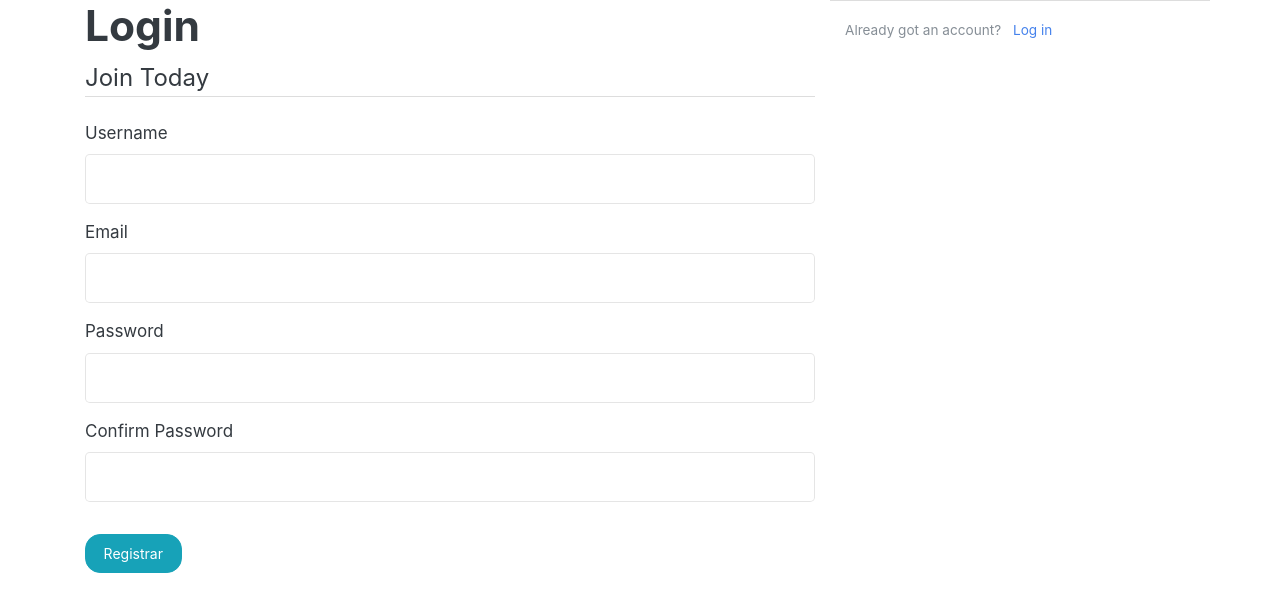
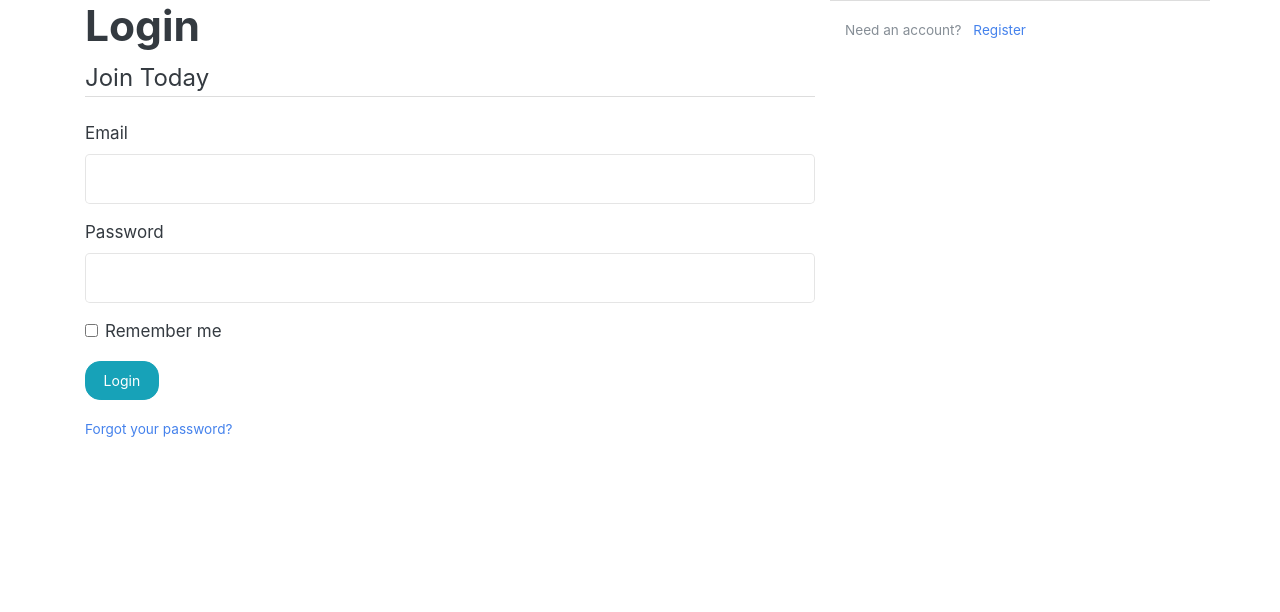
Before and after one commit to abolnaits/myblog, a Flask app: page / in a window 1280 px wide. Shown: the part 57-669 px from the top of the page. Run offline with Flask 2, Linux system fonts and the light colour scheme; some libraries are stand-ins or nearby versions.

Commit message:
Formularios Login,Register

```diff
--- a/app.py
+++ b/app.py
@@ -14,9 +14,18 @@ posts = [
         {'author':'Andres Benitez','titulo':'Titulo 1','content':'Contenido post 1','date':'Enero 20,2020'},
         {'author':'Leo Orellana','titulo':'Titulo 2','content':'Contenido post 2','date':'Enero 20,2020'},
     ]
-@app.route('/')
+@app.route('/',methods=['GET','POST'])
 def index():
-    form = RegistrationForm()
+    form = LoginForm()
+    if form.validate_on_submit():
+        #print(form.email._value)
+        if form.email.data == 'abol@test.com' and form.password.data == '12345':
+            flash('Bienvenido {0}!'.format(form.email.data),'success')
+            return redirect(url_for('home'))
+        else:
+            flash('Verique su email/password!','danger')
+            #return redirect(url_for('index'))
+
     return render_template('index.html',form=form,title='Registro')
 
 
@@ -24,7 +33,7 @@ def index():
 def register():
     #Init form Registration
     form = RegistrationForm()
-    print('Form Registration: ',form)
+    #print('Form Registration: ',form)
     if form.validate_on_submit():
         flash('Cuenta registrada para {0}!'.format(form.username.data),'success')
         return redirect(url_for('home'))
--- a/templates/base.html
+++ b/templates/base.html
@@ -23,13 +23,13 @@
             <div class="collapse navbar-collapse" id="navbarSupportedContent">
               <ul class="navbar-nav mr-auto">
                 <li class="nav-item active">
-                  <a class="nav-link" href="/home">Home <span class="sr-only">(current)</span></a>
+                  <a class="nav-link" href="{{url_for('home')}}">Home <span class="sr-only">(current)</span></a>
                 </li>
                 <li class="nav-item">
-                    <a class="nav-link" href="/about">About </a>
+                    <a class="nav-link" href="{{url_for('about')}}">About </a>
                 </li>
                 <li class="nav-item">
-                  <a class="nav-link" href="/register">Register </a>
+                  <a class="nav-link" href="{{url_for('register')}}">Register </a>
                 </li>
                 <!--
                 <li class="nav-item dropdown">
--- a/templates/index.html
+++ b/templates/index.html
@@ -9,21 +9,7 @@
                         {{ form.hidden_tag() }}
                         <fieldset class="form-group">
                             <legend class="border-bottom mb-4">Join Today</legend>
-                            <div class="form-group">
-                                {{ form.username.label(class="form-control-label")}}
-                                {% if form.username.errors %}
-                                    {{ form.username(class="form-control form-control-lg is-invalid")}}
-                                    <div class="invalid-feedback">
-                                        {% for error in form.username.errors %}
-                                        <span>{{ error }}</span>
-                                        {% endfor %}
-                                    </div>
-                                {% else %}
-                                    {{ form.username(class="form-control form-control-lg")}}
-                                {% endif %}
 
-
-                            </div>
                             <div class="form-group">
                                 {{ form.email.label(class="form-control-label")}}
 
@@ -52,29 +38,21 @@
                                 {% endif %}
 
                             </div>
-                            <div class="form-group">
-                                {{ form.confirm_password.label(class="form-control-label")}}
-                                {% if form.confirm_password.errors %}
-                                {{ form.confirm_password(class="form-control form-control-lg is-invalid")}}
-                                    <div class="invalid-feedback">
-                                        {% for error in form.confirm_password.errors %}
-                                        <span>{{ error }}</span>
-                                        {% endfor %}
-                                    </div>
-                                {% else %}
-                                {{ form.confirm_password(class="form-control form-control-lg")}}
-                                {% endif %}
+                            <div class="form-check">
+                                {{ form.remember(class="form-check-input")}}
+                                {{ form.remember.label(class="form-check-label")}}
 
                             </div>
                         </fieldset>
                         <div class="form-group">
                             {{ form.submit(class="btn btn-info")}}
                         </div>
+                        <small class="text-muted"><a href="#">Forgot your password?</a></small>
                     </form>
                 </div>
                 <div class="col-md-4 border-top pt-3">
                     <small class="text-muted">
-                        Already got an account? <a class="ml-2" href="{{url_for('index')}}">Log in</a>
+                        Need an account? <a class="ml-2" href="{{url_for('register')}}">Register</a>
                     </small>
                 </div>
 
```
Also changed, not shown: templates/about.html (+25 -3 lines).
